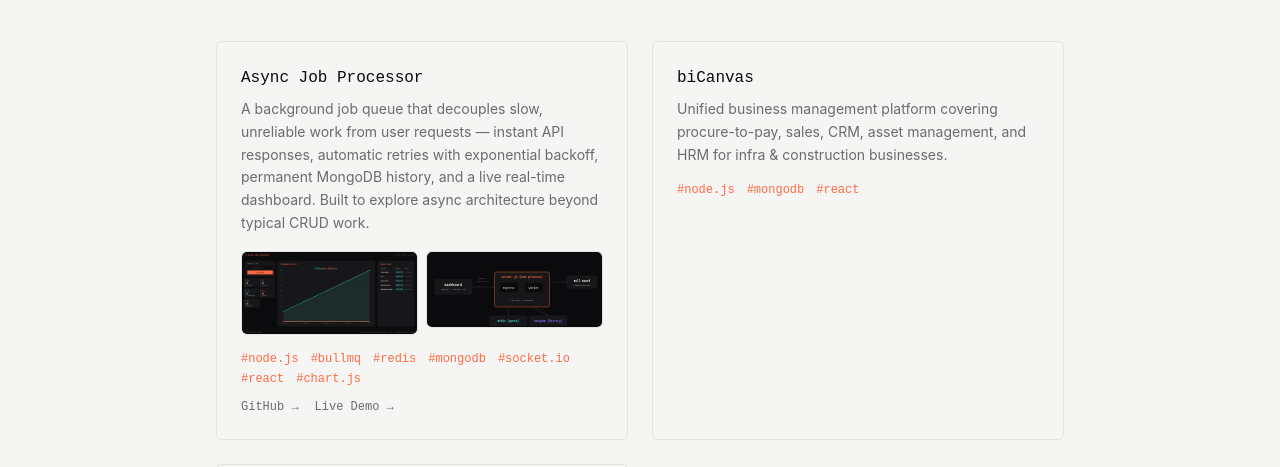
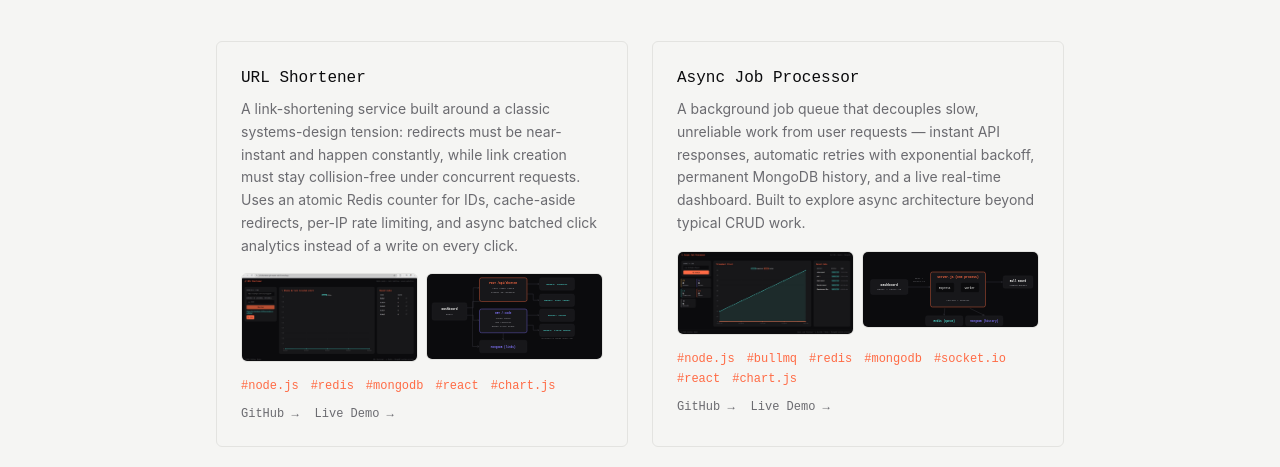
Before and after one commit to vaibhavbombe/portfolio, a React (Vite) app in the folder client/: page /projects in a window 1280 px wide. Shown: the part 196-663 px from the top of the page. Built offline with nearby package versions, Linux system fonts and the light colour scheme; no server answers.

Commit message:
Day 19: Project Section Updated with Url Shortener

```diff
--- a/client/src/pages/Projects.jsx
+++ b/client/src/pages/Projects.jsx
@@ -1,13 +1,22 @@
 import ProjectCard from '../components/ProjectCard'
 
 const projects = [
+  {
+    title: 'URL Shortener',
+    description:
+      'A link-shortening service built around a classic systems-design tension: redirects must be near-instant and happen constantly, while link creation must stay collision-free under concurrent requests. Uses an atomic Redis counter for IDs, cache-aside redirects, per-IP rate limiting, and async batched click analytics instead of a write on every click.',
+    tech: ['Node.js', 'Redis', 'MongoDB', 'React', 'Chart.js'],
+    images: ['/url-shortener-view.jpeg','/url-shortener-architecture.svg'],
+    githubUrl: 'https://github.com/vaibhavbombe/url-shortener',
+    liveUrl: 'https://url-shortener-vsb10.vercel.app',
+  },
   {
     title: 'Async Job Processor',
     description:
       "A background job queue that decouples slow, unreliable work from user requests — instant API responses, automatic retries with exponential backoff, permanent MongoDB history, and a live real-time dashboard. Built to explore async architecture beyond typical CRUD work.",
     tech: ['Node.js', 'BullMQ', 'Redis', 'MongoDB', 'Socket.io', 'React', 'Chart.js'],
     images: ['/job-queue-dashboard.jpeg', '/job-queue-architecture.svg'],
-    githubUrl: 'https://github.com/vaibhavbombe/async-job-processer',
+    githubUrl: 'https://github.com/vaibhavbombe/async-job-processor',
     liveUrl: 'https://async-job-processer.vercel.app/',
   },
   {
```
Also changed, not shown: client/public/url-shortener-architecture.svg (added), client/public/url-shortener-view.jpeg (added).
